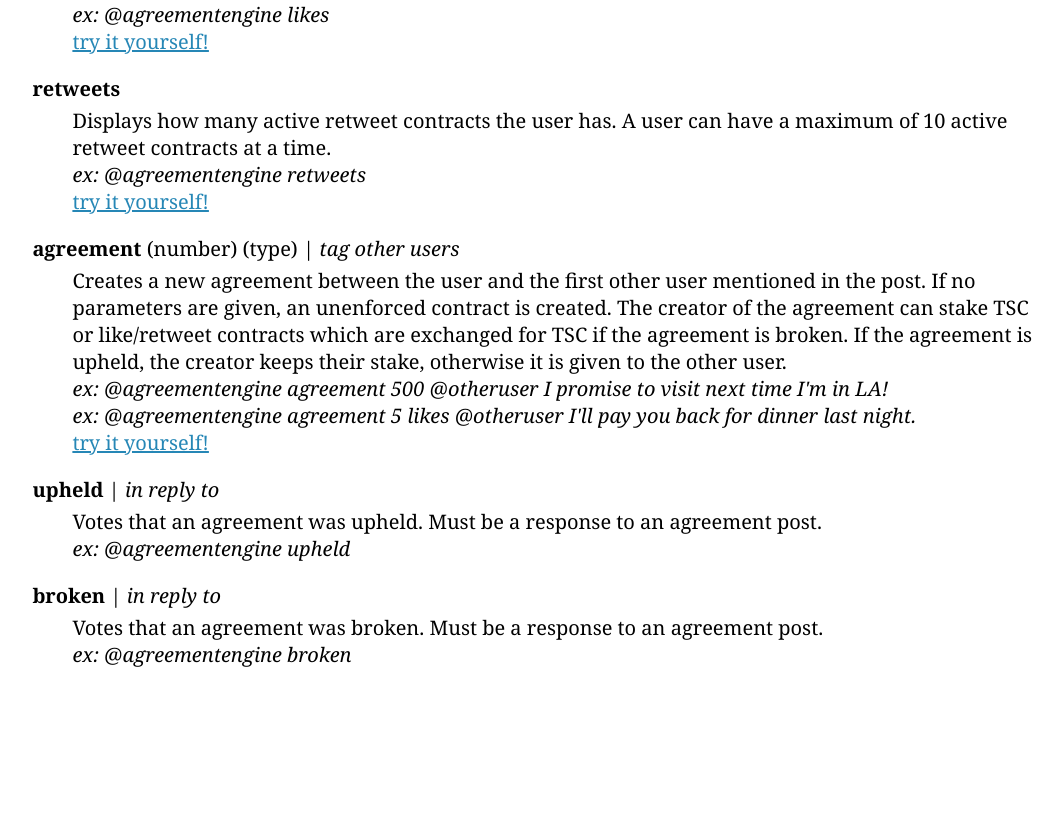
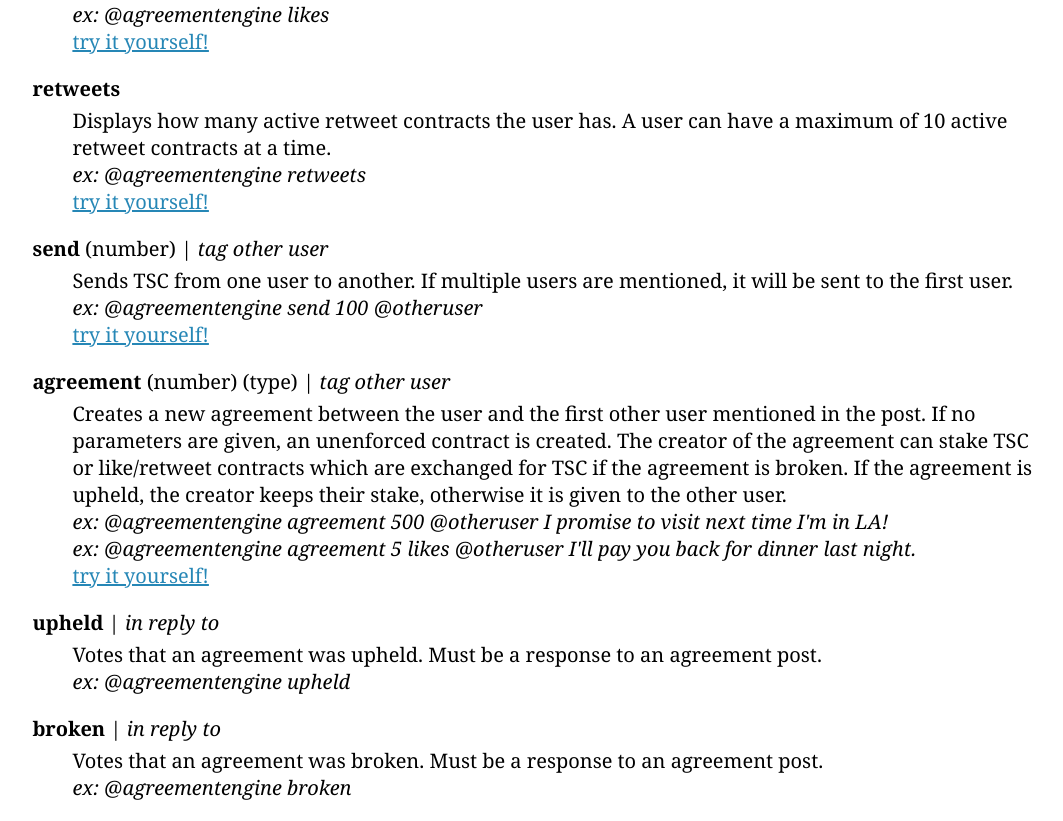
Before and after one commit to metagov/agreements-prototype, a Flask app: page /help in a window 1280 px wide. Shown: the part 840-1661 px from the top of the page, without its empty margins (102-1165 px from the left). Before the commit the page ends 1507 px from the top, so only its background shows below. Run offline with Flask 2, Linux system fonts and the light colour scheme.

Commit message:
updated help page to include send command

```diff
--- a/agreements/app/web/templates/help.html
+++ b/agreements/app/web/templates/help.html
@@ -93,7 +93,21 @@
         </div>
 
         <p>
-            <b>agreement</b> (number) (type) | <i>tag other users</i>
+            <b>send</b> (number) | <i>tag other user</i>
+        </p>
+        <div class='indent'>
+            <p>
+                Sends TSC from one user to another.
+                If multiple users are mentioned, it will be sent to the first user. <br>
+                <i>ex: @agreementengine send 100 @otheruser</i> <br>
+                <a href="https://twitter.com/intent/tweet?text=@agreementengine%20send%20100%20@otheruser" target="_blank">
+                    try it yourself!
+                </a>
+            </p>
+        </div>
+
+        <p>
+            <b>agreement</b> (number) (type) | <i>tag other user</i>
         <div class='indent'>
             <p>
                 Creates a new agreement between the user and the first other user mentioned in the post.
```
